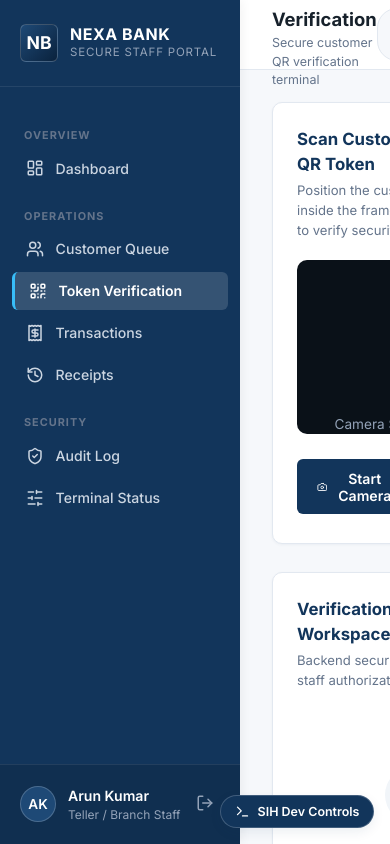
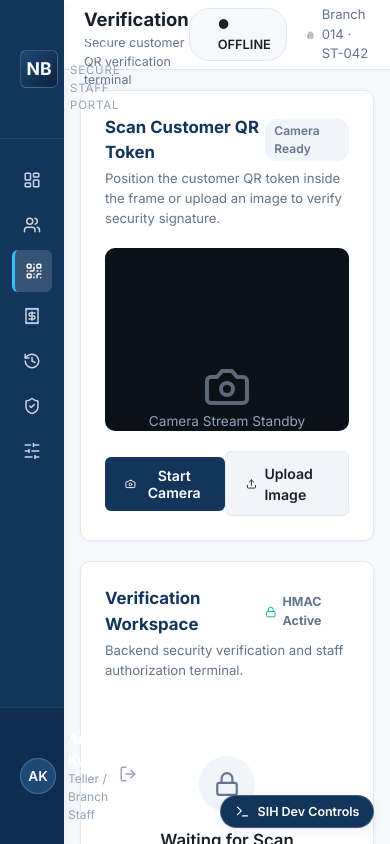
Before and after one commit to Tharnikaa/Staff_module_SIH, a React (Vite) app: page / in a window 390 px wide. Shown: the top 844 px of the page. Built offline with nearby package versions, Linux system fonts and the light colour scheme; no server answers.

Commit message:
fix: Adjust layout & viewport sizing to fit window seamlessly without horizontal scrollbars

```diff
--- a/src/components/verification/VerificationPanel.jsx
+++ b/src/components/verification/VerificationPanel.jsx
@@ -17,7 +17,7 @@ export const VerificationPanel = ({
     : null;
 
   return (
-    <div className="card" style={{ display: 'flex', flexDirection: 'column', justifyContent: 'space-between', minHeight: '430px' }}>
+    <div className="card" style={{ display: 'flex', flexDirection: 'column', justifyContent: 'space-between', height: '100%' }}>
       <div>
         <div className="card-title flex items-center justify-between">
           <span>Verification Workspace</span>
--- a/src/styles/global.css
+++ b/src/styles/global.css
@@ -29,10 +29,18 @@
   --header-height: 70px;
 }
 
-* {
+*, *::before, *::after {
   box-sizing: border-box;
   margin: 0;
   padding: 0;
+}
+
+html, body, #root {
+  width: 100%;
+  min-height: 100vh;
+  margin: 0;
+  padding: 0;
+  overflow-x: hidden;
 }
 
 body {
--- a/src/styles/layout.css
+++ b/src/styles/layout.css
@@ -2,8 +2,10 @@
 .app-container {
   display: flex;
   min-height: 100vh;
-  width: 100vw;
+  width: 100%;
+  max-width: 100%;
   overflow-x: hidden;
+  position: relative;
 }
 
 /* Sidebar */
@@ -45,6 +47,7 @@
   font-weight: 700;
   font-size: 1.1rem;
   color: #FFFFFF;
+  flex-shrink: 0;
 }
 
 .logo-text-title {
@@ -129,6 +132,7 @@
   font-weight: 600;
   font-size: 0.85rem;
   border: 1px solid rgba(255, 255, 255, 0.2);
+  flex-shrink: 0;
 }
 
 .staff-name {
@@ -149,19 +153,21 @@
   display: flex;
   flex-direction: column;
   min-width: 0;
+  max-width: calc(100% - var(--sidebar-width));
 }
 
 .top-header {
   height: var(--header-height);
   background-color: var(--card-bg);
   border-bottom: 1px solid var(--border-color);
-  padding: 0 2rem;
+  padding: 0 1.75rem;
   display: flex;
   align-items: center;
   justify-content: space-between;
   position: sticky;
   top: 0;
   z-index: 90;
+  box-sizing: border-box;
 }
 
 .header-title-area h1 {
@@ -178,7 +184,7 @@
 .header-status-area {
   display: flex;
   align-items: center;
-  gap: 1.5rem;
+  gap: 1.25rem;
 }
 
 .terminal-badge {
@@ -221,20 +227,54 @@
 }
 
 .page-content {
-  padding: 2rem;
+  padding: 1.5rem;
   flex: 1;
+  width: 100%;
+  max-width: 1400px;
+  margin: 0 auto;
+  box-sizing: border-box;
 }
 
 /* Two-column Verification Layout */
 .verification-grid {
   display: grid;
   grid-template-columns: 1fr 1fr;
-  gap: 1.75rem;
-  margin-bottom: 1.75rem;
+  gap: 1.5rem;
+  margin-bottom: 1.5rem;
+  align-items: stretch;
 }
 
-@media (max-width: 1024px) {
+@media (max-width: 1100px) {
   .verification-grid {
     grid-template-columns: 1fr;
+    gap: 1.25rem;
+  }
+
+  .page-content {
+    padding: 1.25rem 1rem;
+  }
+
+  .top-header {
+    padding: 0 1.25rem;
   }
 }
+
+@media (max-width: 768px) {
+  :root {
+    --sidebar-width: 64px;
+  }
+
+  .logo-text-area, .staff-info, .nav-section-label, .nav-item span {
+    display: none;
+  }
+
+  .nav-item {
+    justify-content: center;
+    padding: 0.75rem 0;
+  }
+
+  .main-wrapper {
+    margin-left: 64px;
+    max-width: calc(100% - 64px);
+  }
+}
```
